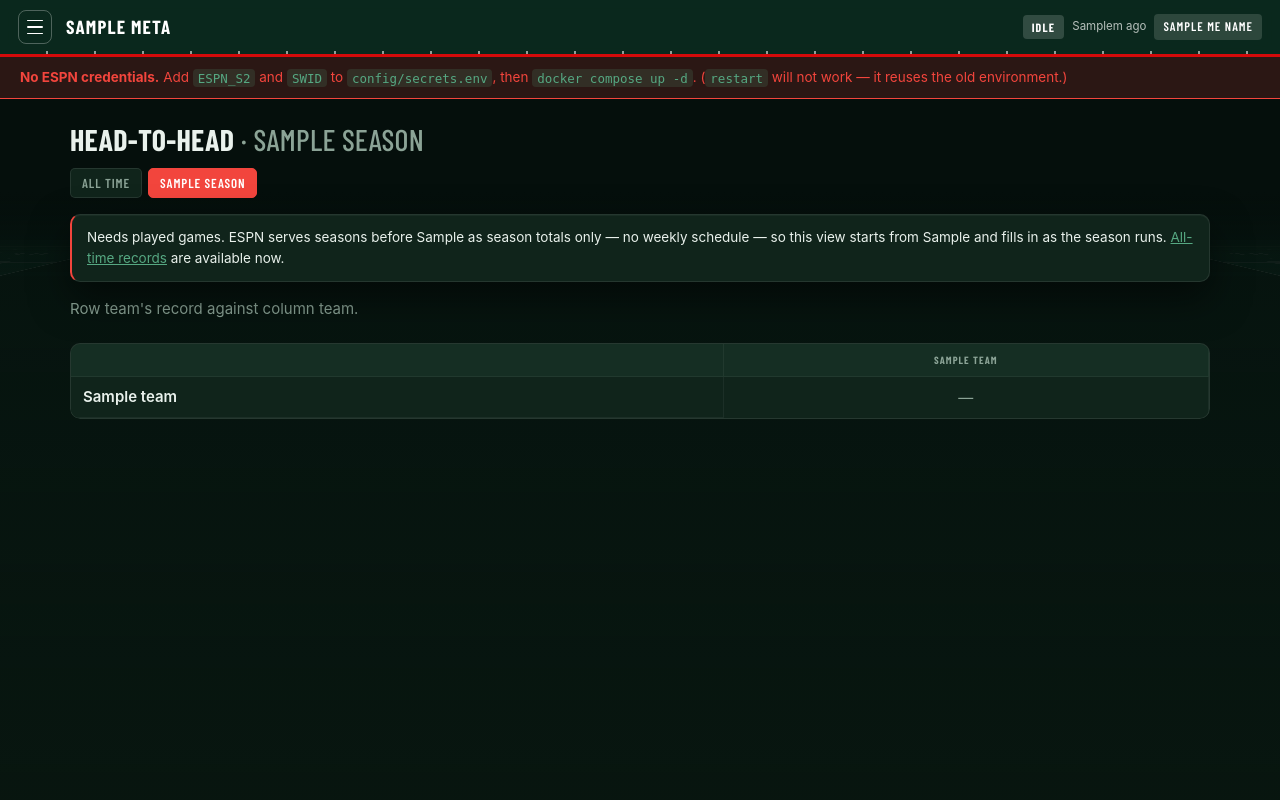
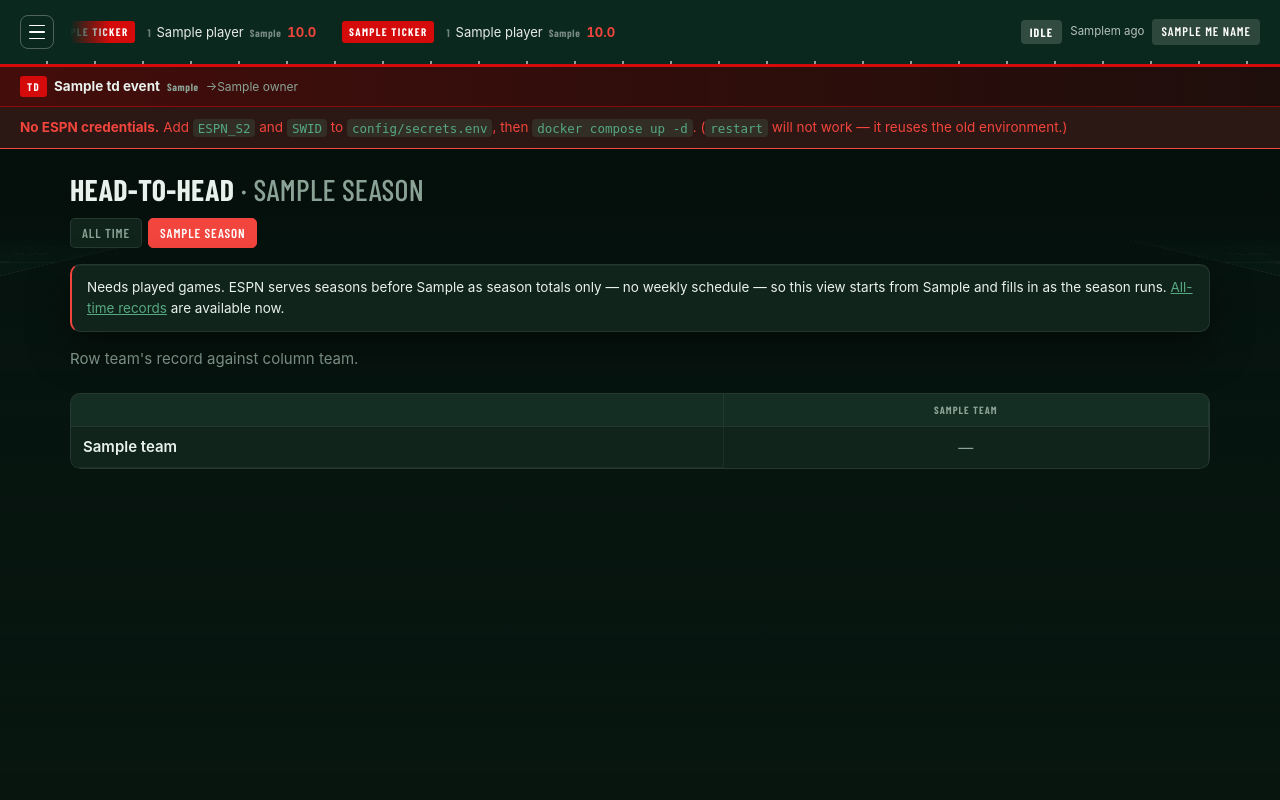
Before and after one commit to Coldraise/espn_fantasy, a Python web app: template app/templates/h2h.html in a window 1280 px wide. Run offline with Jinja, Linux system fonts and the light colour scheme; the template is opened without the code that fills it: most values are stand-ins (such as "Sample title", 1, 10 or a date in 2020); some libraries are stand-ins or nearby versions.

Commit message:
Run a leaders ticker and a touchdown strip in the header
The header carries the news now instead of the league name, which only
appears when the menu is open -- it was a fixed string on every page,
which is the least useful thing a bar can hold.

The ticker runs the best three in every lineup slot. Before anyone has
played it ranks on projections, because that is the only ranking there
is; from the first result on it ranks on what they actually scored,
since a played week ranked on projections lists the players we expected
to do well rather than the ones who did. The run is rendered twice and
the track slides exactly -50%, so the second copy is under the cursor as
the first ends and the loop has no seam. It pauses on hover.

The touchdown strip appears only when a rostered player has just scored.
Three things make that work:

- ESPN already sends raw per-player stats in the payload the poller
  fetches; we were reading appliedTotal and dropping the rest. The
  touchdown ids come from espn_api's PLAYER_STATS_MAP rather than from
  memory, and deliberately exclude 105, which is the sum of 94 and
  101-104 and would double every defensive score.

- The diff lives inside replace_team_week_players because that write is
  a DELETE followed by an INSERT: it is the only moment both the old and
  new counts exist. Same transaction, so a crash between the two cannot
  announce a score that was never stored.

- A player with no previous row seeds the baseline and announces
  nothing. Signing someone mid-week would otherwise replay every
  touchdown he had already scored as though it were happening now.

"Owned by someone in the league and playing" needs no filter: only
rostered players are ever polled into that table, and a row only exists
because the count moved while we were watching.

None of the touchdown path can be exercised against a live game until
the season starts, so the quiet failures are pinned in tests instead --
string stat keys, aggregate double-counting, re-announcing a standing
total, and stat corrections taking a touchdown back.

Co-Authored-By: Claude Opus 5 <noreply@anthropic.com>
Claude-Session: https://claude.ai/code/session_015FTd1GMEkJS6YQkio5gxWN

```diff
--- a/app/static/style.css
+++ b/app/static/style.css
@@ -107,7 +107,8 @@ main, .banner { position: relative; z-index: 1; }
 .topbar {
   position: sticky; top: 0; z-index: 40;
   display: flex; align-items: center; gap: 14px;
-  padding: 10px 18px; background: rgba(13, 47, 33, .82); color: #fff;
+  padding: 15px 20px; min-height: 62px; gap: 16px;
+  background: rgba(13, 47, 33, .82); color: #fff;
   backdrop-filter: blur(16px) saturate(1.4);
   -webkit-backdrop-filter: blur(16px) saturate(1.4);
   border-bottom: 3px solid var(--nfl-red);
@@ -119,9 +120,75 @@ main, .banner { position: relative; z-index: 1; }
     transparent 0 46px, rgba(255,255,255,.55) 46px 48px);
   pointer-events: none;
 }
-.brand { font-family: var(--display); text-transform: uppercase; letter-spacing: .06em; }
-.brand { font-weight: 700; font-size: 19px; color: #fff !important; text-decoration: none; }
-.topbar .status { margin-left: auto; display: flex; align-items: center; gap: 8px; }
+/* ---------- the running ticker ----------
+   Best three in every lineup slot. The run is rendered twice and the track
+   slides exactly -50%, so the second copy is under the cursor at the moment
+   the first ends and the loop has no seam. Duration scales with nothing --
+   the content length is fixed by the number of lineup slots. */
+.ticker {
+  flex: 1 1 auto; min-width: 0; overflow: hidden;
+  -webkit-mask-image: linear-gradient(90deg, transparent, #000 40px,
+                        #000 calc(100% - 40px), transparent);
+          mask-image: linear-gradient(90deg, transparent, #000 40px,
+                        #000 calc(100% - 40px), transparent);
+}
+.ticker-track {
+  display: flex; align-items: center; gap: 26px; width: max-content;
+  animation: tickerrun 70s linear infinite;
+}
+.ticker:hover .ticker-track { animation-play-state: paused; }
+@keyframes tickerrun {
+  from { transform: translate3d(0, 0, 0); }
+  to   { transform: translate3d(-50%, 0, 0); }
+}
+@media (prefers-reduced-motion: reduce) {
+  .ticker-track { animation: none; }
+  .ticker { overflow-x: auto; }
+}
+.tk-group { display: inline-flex; align-items: center; gap: 12px; white-space: nowrap; }
+.tk-pos {
+  font-family: var(--display); font-size: 11px; font-weight: 700;
+  text-transform: uppercase; letter-spacing: .12em; color: #fff;
+  background: var(--nfl-red); border-radius: 3px; padding: 2px 7px;
+}
+.tk-p { display: inline-flex; align-items: baseline; gap: 6px; font-size: 13px;
+        color: rgba(255,255,255,.9); white-space: nowrap; }
+.tk-rank { font-family: var(--display); font-size: 11px; font-weight: 700;
+           color: rgba(255,255,255,.42); }
+.tk-team { font-family: var(--display); font-size: 10.5px; font-weight: 700;
+           letter-spacing: .06em; color: rgba(255,255,255,.45); }
+.tk-val { font-weight: 700; font-variant-numeric: tabular-nums; color: var(--red); }
+
+/* ---------- touchdown strip ----------
+   Only appears when a rostered player has just scored, so it is allowed to be
+   loud. Every row here is owned by definition: only rostered players are ever
+   polled into the table the count is diffed from. */
+.tdstrip {
+  position: relative; z-index: 1;
+  display: flex; flex-wrap: wrap; align-items: center; gap: 8px 18px;
+  padding: 9px 20px; font-size: 13.5px;
+  background: linear-gradient(90deg, rgba(213,10,10,.3), rgba(213,10,10,.12));
+  border-bottom: 1px solid rgba(213,10,10,.55);
+  animation: tdin .45s ease-out;
+}
+@keyframes tdin { from { opacity: 0; transform: translateY(-8px); } }
+@media (prefers-reduced-motion: reduce) { .tdstrip { animation: none; } }
+.td-item { display: inline-flex; align-items: baseline; gap: 7px; }
+.td-badge {
+  font-family: var(--display); font-size: 11px; font-weight: 700;
+  letter-spacing: .12em; color: #fff; background: var(--nfl-red);
+  border-radius: 3px; padding: 2px 7px;
+}
+.td-team { font-family: var(--display); font-size: 10.5px; font-weight: 700;
+           letter-spacing: .06em; color: var(--muted); }
+.td-mult { font-weight: 700; color: var(--red); }
+.td-owner { font-size: 12px; color: var(--muted); }
+.td-owner::before { content: "\2192 "; }
+
+.topbar .status {
+  margin-left: auto; display: flex; align-items: center; gap: 8px;
+  flex: 0 0 auto; white-space: nowrap;
+}
 .topbar .muted { color: rgba(255,255,255,.7); }
 
 .burger {
@@ -139,6 +206,7 @@ main, .banner { position: relative; z-index: 1; }
 .nav-open .burger span:nth-child(3) { transform: translateY(-6.5px) rotate(-45deg); }
 
 .chip {
+  white-space: nowrap;
   font-size: 10.5px; font-weight: 650; letter-spacing: .05em; text-transform: uppercase;
   padding: 3px 9px; border-radius: 4px; background: rgba(255,255,255,.16); color: #fff;
 }
--- a/app/templates/base.html
+++ b/app/templates/base.html
@@ -21,7 +21,28 @@
   <button class="burger" id="burger" aria-label="Open menu" aria-expanded="false" aria-controls="drawer">
     <span></span><span></span><span></span>
   </button>
-  <a class="brand" href="/">{{ meta.name or 'League Monitor' }}</a>
+  {% if ticker %}
+  {# Decorative duplicate of what /players shows, and the marquee needs the
+     run repeated to loop seamlessly -- reading it all twice helps nobody. #}
+  <div class="ticker" aria-hidden="true">
+    <div class="ticker-track">
+      {% for copy in [1, 2] %}
+        {% for g in ticker %}
+        <span class="tk-group">
+          <span class="tk-pos">{{ g.label }}</span>
+          {% for p in g.players %}
+            <span class="tk-p">
+              <span class="tk-rank">{{ loop.index }}</span>{{ p.name }}
+              <span class="tk-team">{{ p.pro_team or '' }}</span>
+              <span class="tk-val">{{ '%.1f'|format(p.value or 0) }}</span>
+            </span>
+          {% endfor %}
+        </span>
+        {% endfor %}
+      {% endfor %}
+    </div>
+  </div>
+  {% endif %}
   <div class="status">
     {% if state == 'pre_draft' %}<span class="chip amber">pre-draft</span>
     {% elif state == 'drafted' %}<span class="chip violet">drafted</span>
@@ -31,6 +52,20 @@
     {% if me_name %}<span class="who" title="Signed in as {{ me_name }}">{{ me_name }}</span>{% endif %}
   </div>
 </header>
+
+{% if td_events %}
+<div class="tdstrip">
+  {% for e in td_events %}
+    <span class="td-item">
+      <span class="td-badge">TD</span>
+      <b>{{ e.name }}</b>
+      <span class="td-team">{{ e.pro_team or '' }}</span>
+      {%- if e.scored > 1 %} <span class="td-mult">&times;{{ e.scored }}</span>{% endif %}
+      <span class="td-owner">{{ e.owner or 'a franchise' }}</span>
+    </span>
+  {% endfor %}
+</div>
+{% endif %}
 
 <div class="scrim" id="scrim" hidden></div>
 
```
Also changed, not shown: app/db.py (+79 -4 lines), app/espn_client.py (+40 -0 lines), app/main.py (+24 -1 lines), app/players.py (+28 -0 lines), tests/test_scoring.py (added, +140 -0 lines).
